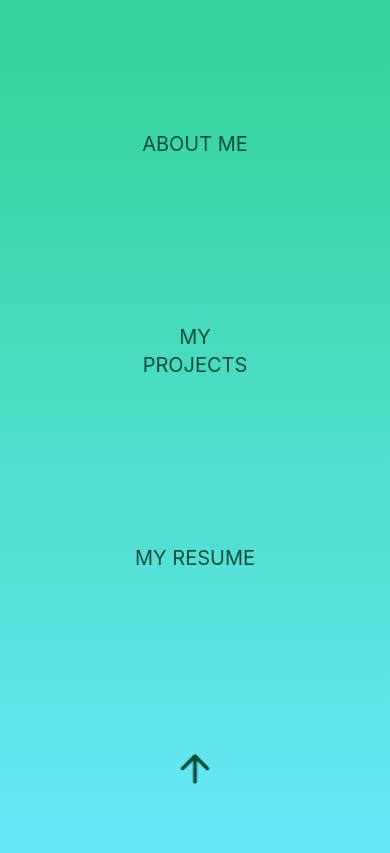
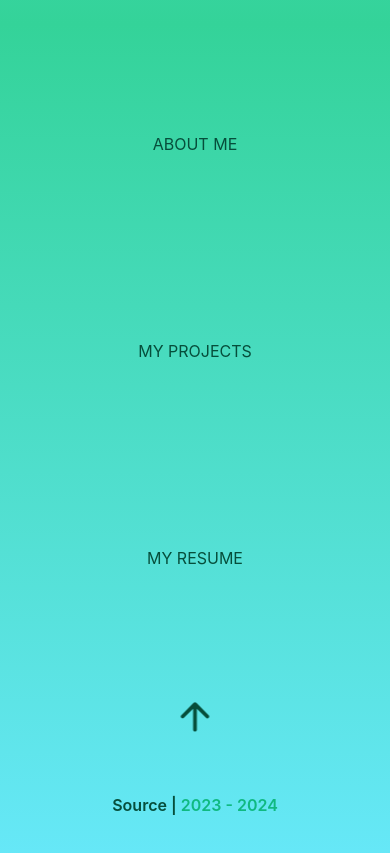
Before and after one commit to adelicia-js/home, a React (Vite) app: page / in a window 390 px wide. Shown: the part 820-1673 px from the top of the page. Built offline with nearby package versions, Linux system fonts and the light colour scheme; a web font is replaced by a local one.

Commit message:
added source for site

```diff
--- a/src/routes/root.jsx
+++ b/src/routes/root.jsx
@@ -67,32 +67,38 @@ export default function Root() {
       </header>
       <main
         id="menu"
-        className={`pt-4 min-h-screen grid grid-cols-3 grid-rows-4 items-center justify-around text-black`}
+        className={`text-center pt-4 min-h-screen grid grid-cols-3 grid-rows-4 items-center justify-around text-black text-l sm:text-2xl`}
       >
         <div
-          className={`sm:hover:tracking-[0.08rem] uppercase text-emerald-900 hover:text-emerald-200 hover:font-semibold sm:hover:underline sm:hover:underline-offset-[10px] row-start-1 col-start-2 text-xl sm:text-2xl`}
+          className={`sm:hover:tracking-[0.08rem] uppercase text-emerald-900 hover:text-emerald-200 hover:font-semibold sm:hover:underline sm:hover:underline-offset-[10px] row-start-1 col-start-2`}
         >
           <a href="/me">About Me</a>
         </div>
         <div
-          className={`sm:hover:tracking-[0.08rem] uppercase text-emerald-900 hover:text-emerald-200 hover:font-semibold sm:hover:underline sm:hover:underline-offset-[10px] row-start-2 col-start-2 text-xl sm:text-2xl`}
+          className={`sm:hover:tracking-[0.08rem] uppercase text-emerald-900 hover:text-emerald-200 hover:font-semibold sm:hover:underline sm:hover:underline-offset-[10px] row-start-2 col-start-2`}
         >
           <a href="/projects">My Projects</a>
         </div>
         <div
-          className={`sm:hover:tracking-[0.08rem] uppercase text-emerald-900 hover:text-emerald-200 hover:font-semibold sm:hover:underline sm:hover:underline-offset-[10px] row-start-3 col-start-2 text-xl sm:text-2xl`}
+          className={`sm:hover:tracking-[0.08rem] uppercase text-emerald-900 hover:text-emerald-200 hover:font-semibold sm:hover:underline sm:hover:underline-offset-[10px] row-start-3 col-start-2`}
         >
           <a href="/resume">My Resume</a>
         </div>
-        <div className={`text-emerald-900 row-start-4 col-start-2`}>
+        <div className={`text-emerald-900 row-start-4 col-start-2 flex flex-col gap-20 items-center`}>
           <a href="#">
             <ArrowUpwardRoundedIcon
               sx={{ fontSize: 45 }}
               className={`absolute scroll-down`}
             />
           </a>
+          <a href="https://github.com/adelicia-js/home" target="_blank" rel="noreferrer">
+          <p className="w-screen font-semibold hover:underline hover:underline-offset-8"><span className="">Source</span> | <span className="text-emerald-500">2023 - 2024</span></p>
+          </a>
         </div>
       </main>
+      <footer>
+
+      </footer>
     </div>
   );
 }
```
